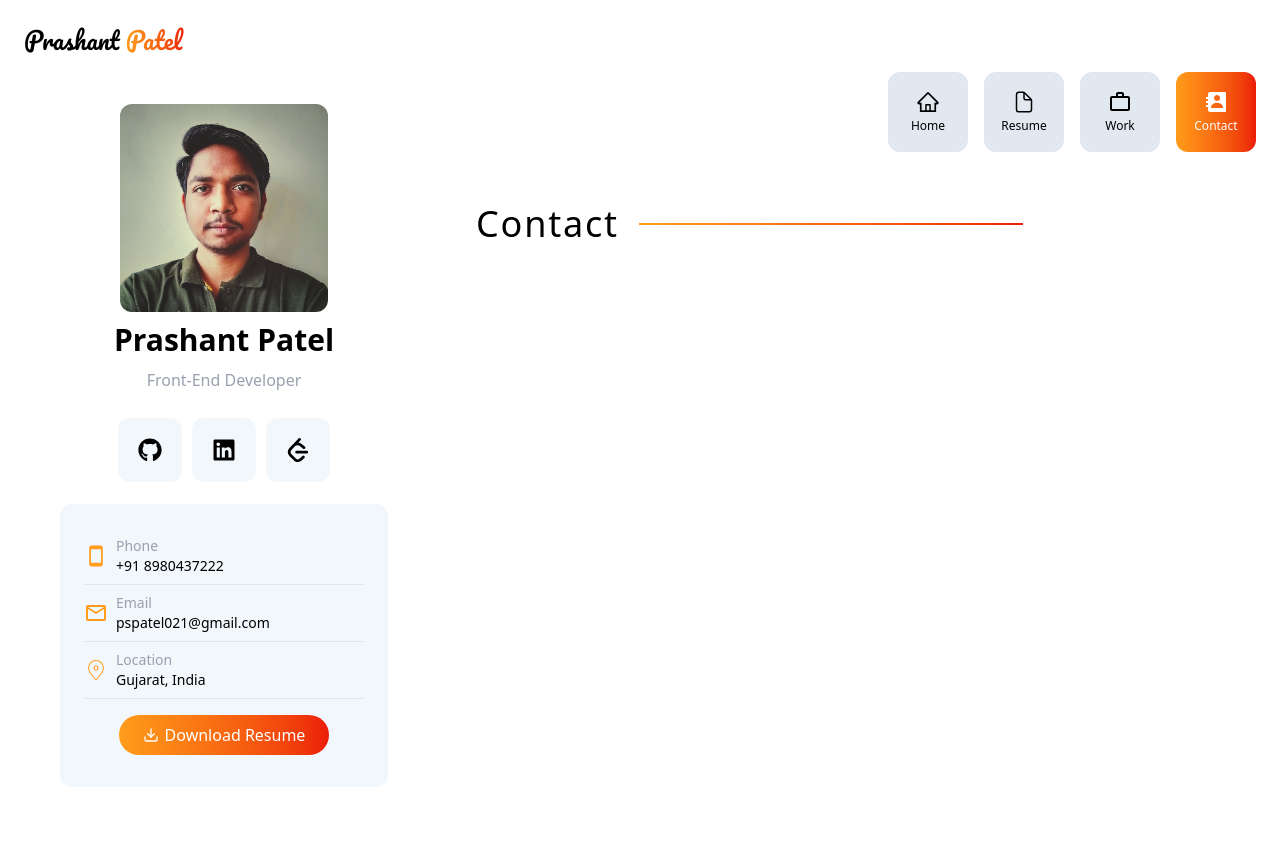
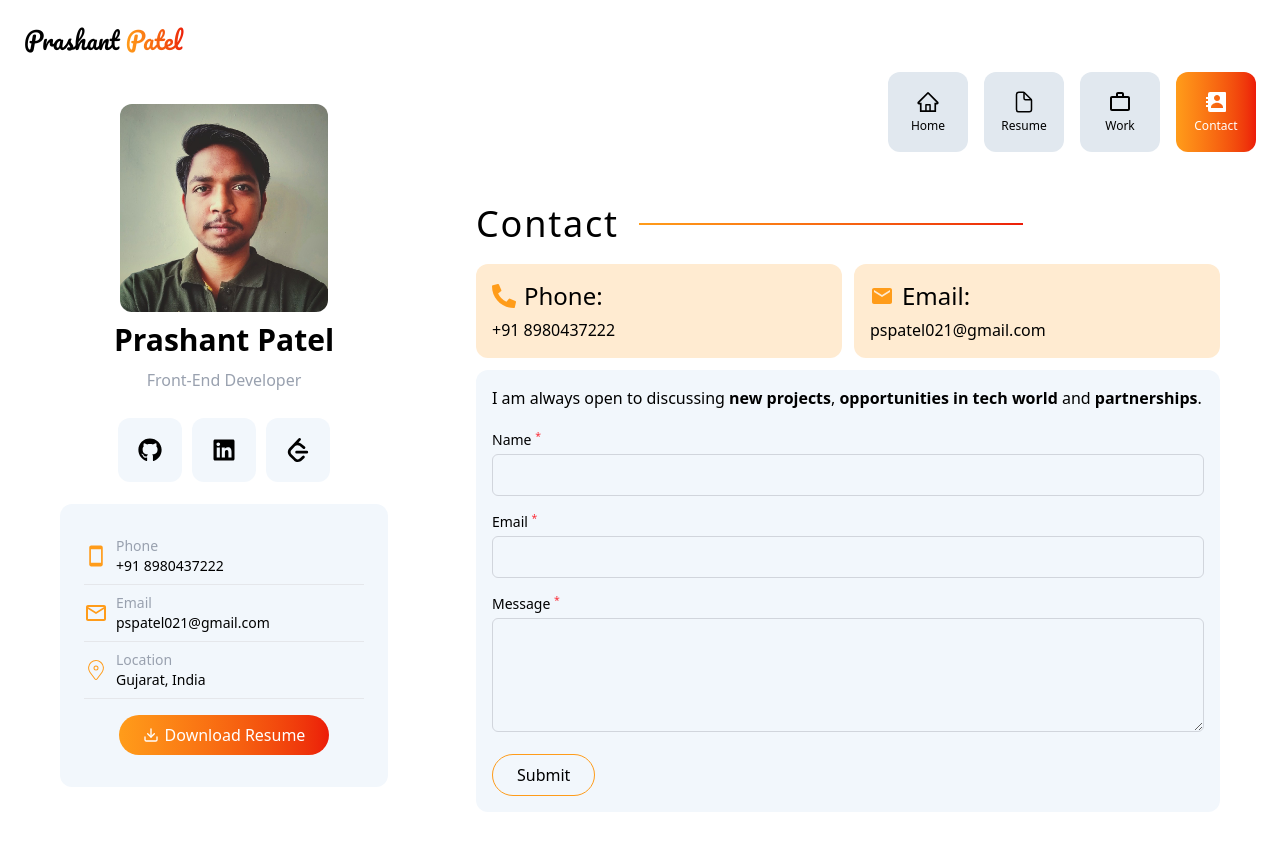
Before and after one commit to Prashant-021/Prashant-Patel-Portfolio, a React (Vite) app: page /contact in a window 1280 px wide. Shown: the top 850 px of the page. Built offline with nearby package versions, Linux system fonts and the light colour scheme.

Commit message:
Completed resume page and contact us page

```diff
--- a/package.json
+++ b/package.json
@@ -11,6 +11,7 @@
   },
   "dependencies": {
     "@tailwindcss/vite": "^4.1.11",
+    "emailjs-com": "^3.2.0",
     "react": "^19.1.0",
     "react-dom": "^19.1.0",
     "react-icons": "^5.5.0",
--- /dev/null
+++ b/src/components/ContactForm.jsx
@@ -0,0 +1,99 @@
+import React, { useState } from 'react';
+import emailjs from 'emailjs-com';
+import { meta } from '@eslint/js';
+
+const ContactForm = () => {
+
+    const [isLoading, setIsloading] = useState(false)
+    const [formData, setFormData] = useState({
+        name: '',
+        email: '',
+        message: ''
+    });
+
+    const handleChange = (e) => {
+        setFormData(prev => ({
+            ...prev,
+            [e.target.name]: e.target.value
+        }));
+    };
+    const handleSubmit = (e) => {
+        setIsloading(true)
+        e.preventDefault();
+        console.log('Submitted:', formData);
+        // Add API call or form handling here
+        emailjs.sendForm(
+            import.meta.env.VITE_EMAILJS_SERVICE_ID,
+            import.meta.env.VITE_EMAILJS_TEMPLATE_ID,
+            e.target,
+            import.meta.env.VITE_EMAILJS_PUBLIC_KEY
+        )
+            .then((result) => {
+                console.log('Email sent!', result.text);
+                alert('Email sent successfully!');
+            }, (error) => {
+                console.error('Email sending failed:', error.text);
+                alert('Failed to send email. Try again later.');
+            }).finally(() => {
+                setIsloading(false)
+                e.target.reset(); // reset form fields
+            });
+
+    };
+
+    return (
+        <div className="mt-5">
+            <form onSubmit={handleSubmit} className="space-y-4">
+                <div>
+                    <label htmlFor="name" className="block text-sm font-medium">Name  <sup className='text-red-500'>*</sup></label>
+                    <input
+                        type="text"
+                        name="name"
+                        id="name"
+                        value={formData.name}
+                        onChange={handleChange}
+                        className="mt-1 w-full border border-gray-300 rounded-md p-2 focus:outline-none focus:ring-1 focus:ring-primary"
+                        required
+                    />
+                </div>
+
+                <div>
+                    <label htmlFor="email" className="block text-sm font-medium">Email <sup className='text-red-500'>*</sup></label>
+                    <input
+                        type="email"
+                        name="email"
+                        id="email"
+                        value={formData.email}
+                        onChange={handleChange}
+                        className="mt-1 w-full border border-gray-300 rounded-md p-2 focus:outline-none focus:ring-1 focus:ring-primary"
+                        required
+                    />
+                </div>
+
+                <div>
+                    <label htmlFor="message" className="block text-sm font-medium">Message  <sup className='text-red-500'>*</sup></label>
+                    <textarea
+                        name="message"
+                        id="message"
+                        rows="4"
+                        value={formData.message}
+                        onChange={handleChange}
+                        className="mt-1 w-full border border-gray-300 rounded-md p-2 focus:outline-none focus:ring-1 focus:ring-primary"
+                        required
+                    />
+                </div>
+
+                <button
+                    id='submitBtn'
+                    type="submit"
+                    className={`border-1 border-primary cursor-pointer px-6 py-2 rounded-4xl  transition duration-300 ${isLoading ? 'bg-gray-400 cursor-not-allowed' : ""} hover:bg-gradient-to-r from-primary to-secondary transition duration-300 hover:text-white`}
+                    disabled={isLoading}
+                >
+                    Submit
+                </button>
+            </form>
+        </div>
+    );
+};
+
+export default ContactForm;
--- /dev/null
+++ b/src/components/InfoCard.jsx
@@ -0,0 +1,20 @@
+import React from 'react'
+
+const InfoCard = ({ data }) => {
+    console.log(data);
+    return (
+        <div className='bg-primary-100 rounded-xl p-3 flex flex-col gap-2'>
+            <p className='text-gray-500 text-xs'>
+                {data.year}
+            </p>
+            <p className='font-bold text-sm'>
+                {data.title}
+            </p>
+            <p className='text-sm'>
+                {data.description}
+            </p>
+        </div>
+    )
+}
+
+export default InfoCard
--- a/src/components/Navbar.jsx
+++ b/src/components/Navbar.jsx
@@ -17,7 +17,7 @@ export const Navbar = () => {
     ];
 
     return (
-        <nav className="flex flex-wrap justify-between md:justify-end gap-4 mb-4">
+        <nav className="flex overflow-auto justify-between md:justify-end gap-4 mb-4">
             {navItems.map(navItem => {
                 const isActive = location.pathname === navItem.to;
                 const baseStyle = "cursor-pointer w-20 h-20 text-xs px-4 py-2 rounded-xl";
--- a/src/components/Sidebar.jsx
+++ b/src/components/Sidebar.jsx
@@ -13,7 +13,7 @@ export const Sidebar = () => {
     const dividerStyle = "text-gray-200"
     return (
         <div className='bg-white p-6 rounded-xl text-center flex flex-col gap-2.5 '>
-            <img src={profile_picture} alt="" srcset="" height={200} width={200} className='h-52 w-52 m-auto rounded-xl overflow-hidden md:mt-[-25%] mt-0'/>
+            <img src={profile_picture} alt="" height={200} width={200} className='h-52 w-52 m-auto rounded-xl overflow-hidden md:mt-[-25%] mt-0'/>
             <h1 className='text-3xl font-bold'>Prashant Patel</h1>
             <p className='text-gray-400'>Front-End Developer</p>
             <SocialIcons />
--- /dev/null
+++ b/src/components/SkillList.jsx
@@ -0,0 +1,19 @@
+import React from 'react'
+
+const SkillList = ({ skills }) => {
+    return (
+        <div className='mt-5 flex flex-wrap gap-2'>
+            {
+                skills.map((skill, index) => {
+                    return (
+                        <div key={index} className='bg-secondary-background p-3 rounded-xl'>
+                            <p>{skill}</p>
+                        </div>
+                    )
+                })
+            }
+        </div>
+    )
+}
+
+export default SkillList
--- a/src/index.css
+++ b/src/index.css
@@ -12,5 +12,5 @@
     --color-secondary: #EC1B09;
 
 
-    --font-logo-text: "Pacifico"
+    --font-logo-text: "Pacifico";
 }
--- a/src/pages/Contact.jsx
+++ b/src/pages/Contact.jsx
@@ -1,9 +1,43 @@
 import React from 'react'
+import { FaPhoneAlt } from "react-icons/fa";
+import { MdEmail } from "react-icons/md";
+
 import PageTitle from '../components/PageTitle'
+import ContactForm from '../components/ContactForm';
 
 const Contact = () => {
   return (
-    <div className='p-5'><PageTitle title={"Contact"} /></div>
+    <div className='p-5'><PageTitle title={"Contact"} />
+      <div className="mt-5 grid grid-cols-1 md:grid-cols-2 gap-3">
+        <div className="bg-primary-100 rounded-xl p-4">
+          <div className="flex items-center gap-2">
+            <FaPhoneAlt className='h-6 w-6 text-primary' />
+            <h4 className='text-2xl font-medium'>
+              Phone:
+            </h4>
+          </div>
+          <a href="tel:+918080437222">
+            <p className='mt-1.5'>+91 8980437222</p>
+          </a>
+        </div>
+        <div className="bg-primary-100 rounded-xl p-4">
+          <div className="flex items-center gap-2">
+            <MdEmail className='h-6 w-6 text-primary' />
+            <h4 className='text-2xl font-medium'>
+              Email:
+            </h4>
+          </div>
+          <a href="mailto:pspatel021@gmail.com">
+            <p className='mt-1.5'>pspatel021@gmail.com</p>
+          </a>
+        </div>
+        <div className='col-span-2 bg-secondary-background rounded-xl p-4'>
+          <p className='text-'>I am always open to discussing <span className='font-bold'>new projects</span>, <span className='font-bold'>opportunities in tech world </span>and
+            <span className='font-bold'> partnerships</span>. </p>
+          <ContactForm />
+        </div>
+      </div>
+    </div >
   )
 }
 
--- a/src/pages/Resume.jsx
+++ b/src/pages/Resume.jsx
@@ -1,9 +1,50 @@
 import React from 'react'
+import { GiGraduateCap } from "react-icons/gi";
+import { MdWork } from "react-icons/md";
+
 import PageTitle from '../components/PageTitle'
+import InfoCard from '../components/InfoCard'
+import SkillList from '../components/SkillList';
 
 const Resume = () => {
   return (
-    <div className='p-5'><PageTitle title={"Resume"} /></div>
+    <div className='p-5'>
+      <PageTitle title={"Resume"} />
+      <div className="mt-5 grid md:grid-cols-2 gap-4">
+        <div>
+          <div className="flex items-center gap-2">
+            <GiGraduateCap className='h-7 w-7 text-primary' />
+            <h2 className='text-3xl'>Education</h2>
+          </div>
+          <div className='mt-5 flex flex-col gap-5'>
+            <InfoCard data={{ year: "2019/07-2023/05", title: "BTECH IT", description: "Devang Patel Institute of Advance Technology and Research, Charusat University" }} />
+            {/* <InfoCard data={{ year: "2019-2023", title: "BTECH IT", description: "Devang Patel Institute of Advance Technology and Research, Charusat University" }} /> */}
+          </div>
+        </div>
+        <div>
+          <div className="flex items-center gap-2">
+            <MdWork className='h-7 w-7 text-primary' />
+            <h2 className='text-3xl'>Experience</h2>
+          </div>
+          <div className='mt-5 flex flex-col gap-5'>
+            <InfoCard data={{ year: "2023/07-Present", title: "Software Engineer", description: "iView Labs Pvt. Ltd." }} />
+            <InfoCard data={{ year: "2023/01-2023/06", title: "Front-End Developer (Intern)", description: "Simform Solutions" }} />
+          </div>
+        </div>
+        <div>
+          <div className="flex items-center gap-2">
+            <h2 className='text-3xl'>Work Skills</h2>
+          </div>
+          <SkillList skills={["React.js", "HTML", "CSS", "Redux-Toolkit", "JavaScript", "Tailwind CSS", "Bootstrap", "Python", "Fast API", "Git", "GitHub"]} />
+        </div>
+        <div>
+          <div className="flex items-center gap-2">
+            <h2 className='text-3xl'>Soft Skills</h2>
+          </div>
+          <SkillList skills={["Problem Solving", "Communication Skills", "Team Collaboration", "Time Management"]} />
+        </div>
+      </div>
+    </div>
   )
 }
 
```
Also changed, not shown: 2 other files (tests, documents, lock files or other folders).
